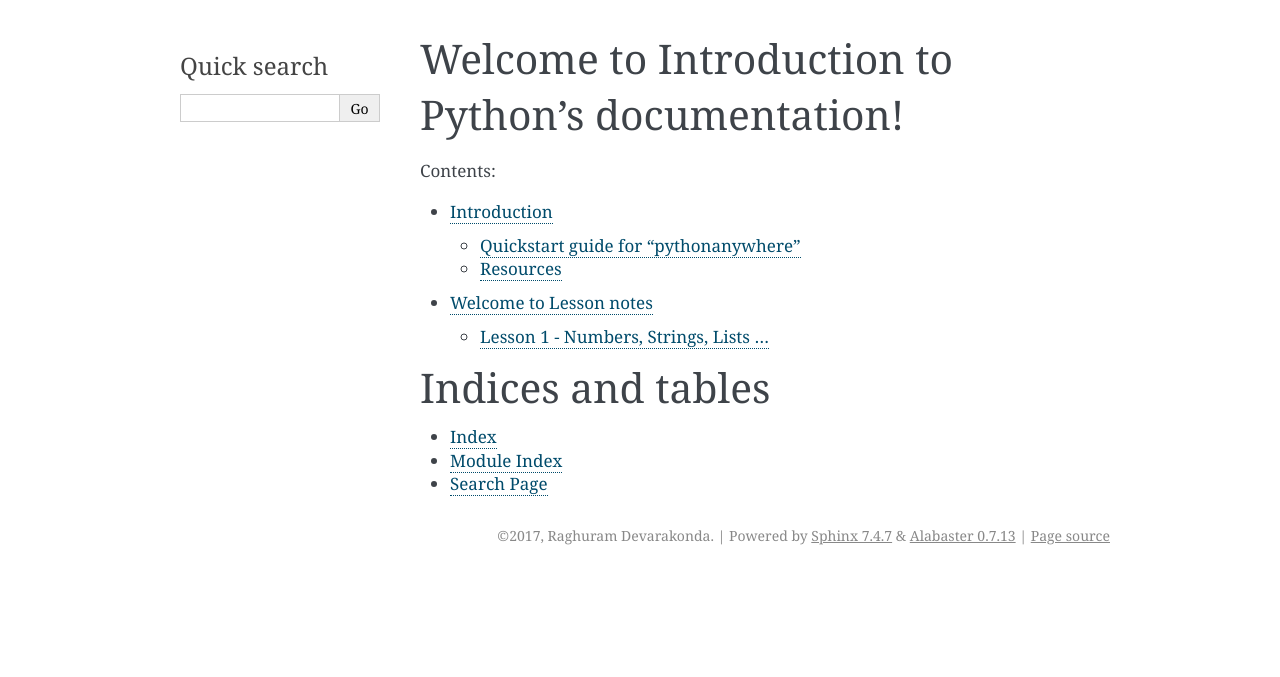
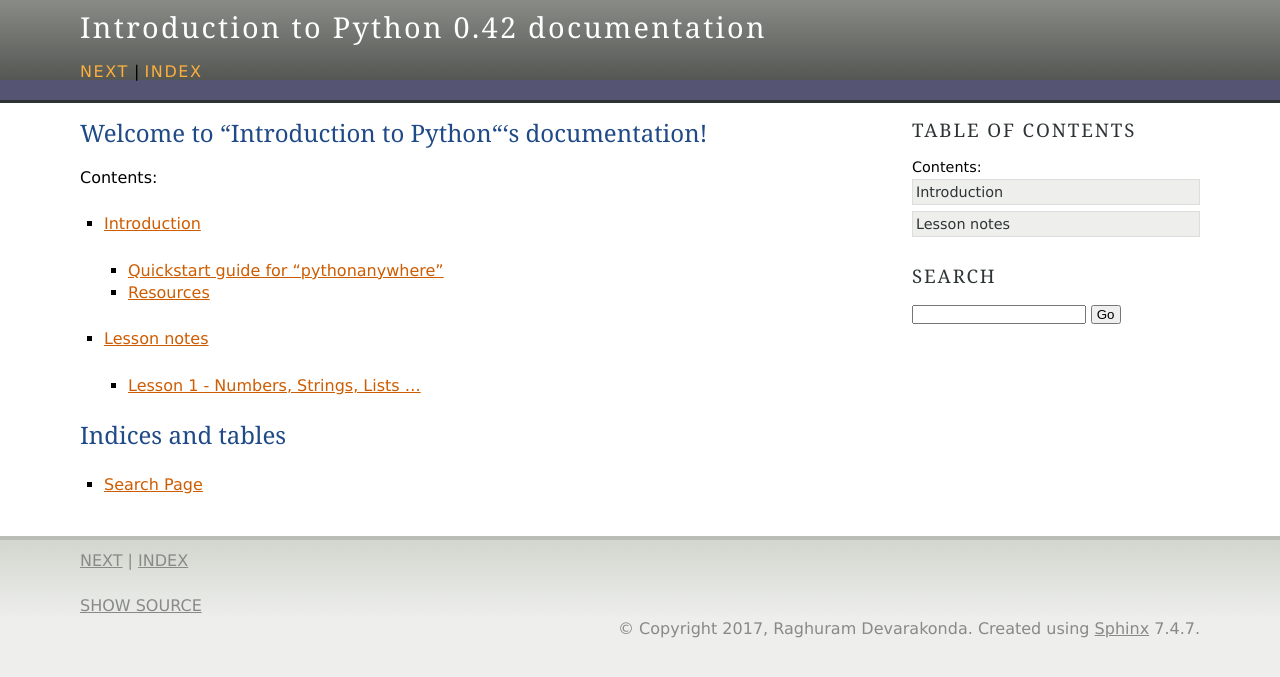
Before and after one commit to draghuram/pythonintro, a Sphinx documentation site: the page built from doc/source/index.rst, in a window 1280 px wide. Shown: the top 677 px of the page. Built offline with Sphinx 7.4.7, drawn with Linux system fonts in a browser that asks for light colours.

Commit message:
Updated lesson 1 contents.

```diff
--- a/doc/source/conf.py
+++ b/doc/source/conf.py
@@ -88,7 +88,7 @@
 # The theme to use for HTML and HTML Help pages.  See the documentation for
 # a list of builtin themes.
 #
-html_theme = 'alabaster'
+html_theme = 'agogo'
 
 # Theme options are theme-specific and customize the look and feel of a theme
 # further.  For a list of options available for each theme, see the
--- a/doc/source/index.rst
+++ b/doc/source/index.rst
@@ -3,8 +3,8 @@
    You can adapt this file completely to your liking, but it should at least
    contain the root `toctree` directive.
 
-Welcome to Introduction to Python's documentation!
-==================================================
+Welcome to "Introduction to Python"'s documentation!
+====================================================
 
 .. toctree::
    :maxdepth: 2
--- a/doc/source/lessons/index.rst
+++ b/doc/source/lessons/index.rst
@@ -1,6 +1,6 @@
 
-Welcome to Lesson notes
-=======================
+Lesson notes
+============
 
 .. toctree::
    :maxdepth: 2
```
Also changed, not shown: other parts of doc/source/index.rst (+0 -2 lines), doc/source/lessons/lesson1.rst (+28 -10 lines).
